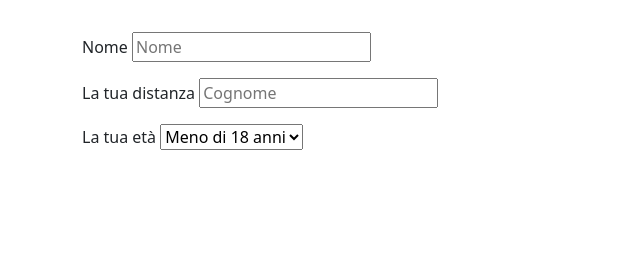
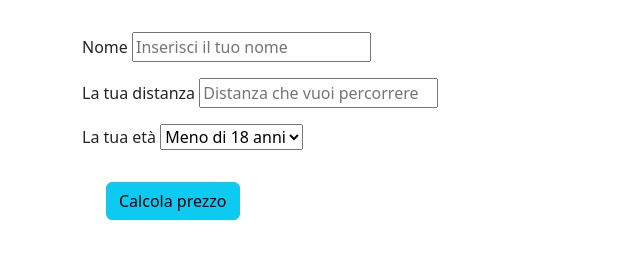
Before and after one commit to Flopiras/js-biglietto-treno-form, a plain HTML site: page index.html in a window 1280 px wide. Shown: the whole page, without its empty margins (0-640 px from the left). Drawn offline with nearby package versions, Linux system fonts and the light colour scheme.

Commit message:
add button

```diff
--- a/index.html
+++ b/index.html
@@ -21,12 +21,11 @@
 <body>
     <div class="container my-4">
         <label for="user-name" class="my-2">Nome
-
-            <input type="text" id="user-name" placeholder="Nome">
+            <input type="text" id="user-name" placeholder="Inserisci il tuo nome">
         </label>
         <br>
         <label for="distance" class="my-2">La tua distanza
-            <input type="number" id="distance" placeholder="Cognome">
+            <input type="number" id="distance" placeholder="Distanza che vuoi percorrere">
         </label>
         <br>
         <label for="age" class="my-2">La tua età
@@ -36,6 +35,8 @@
                 <option value="40-discount">65 anni o più</option>
             </select>
         </label>
+
+        <p class="m-4"><button class="btn btn-info">Calcola prezzo</button></p>
     </div>
 </body>
 
```
